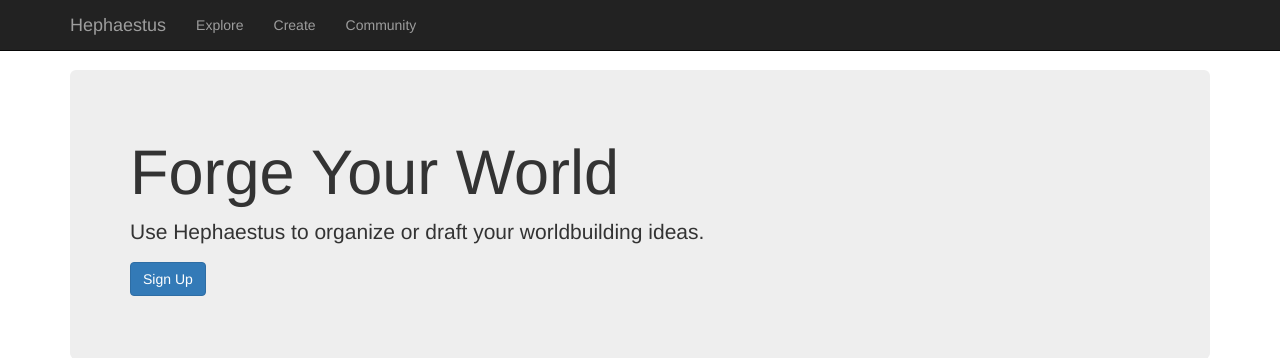
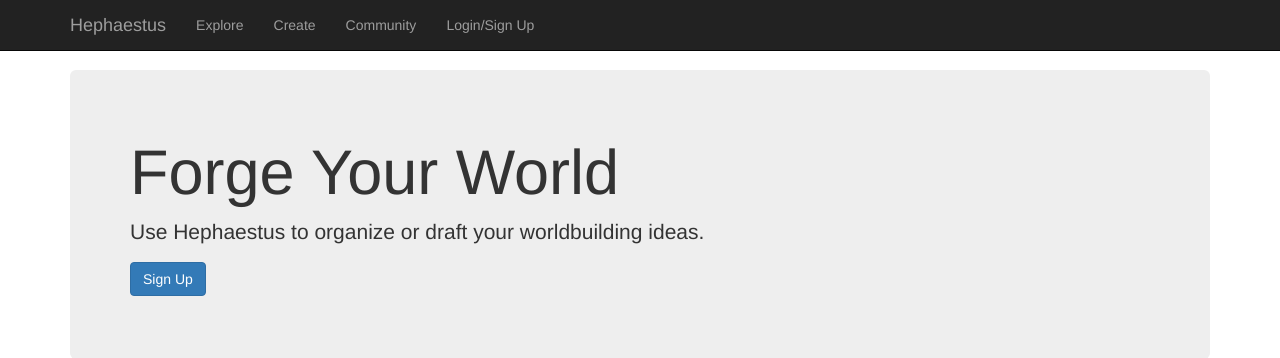
Before and after one commit to hrmay/hephaestus, a Flask app: page / in a window 1280 px wide. Shown: the top 358 px of the page. Run offline with Flask 2, Linux system fonts and the light colour scheme; grey boxes labelled with a size stand in for pictures from a placeholder-image service; some libraries are stand-ins or nearby versions.

Commit message:
Added login button

```diff
--- a/templates/layout.html
+++ b/templates/layout.html
@@ -64,6 +64,9 @@ Main layout file for Flask; based on Bare by Start Bootstrap
                     <li>
                         <a href="#">Community</a> <!-- Users, discussion topics, recent comments, etc. -->
                     </li>
+                    <li>
+                        <a href="#">Login/Sign Up</a>
+                    </li>
                 </ul>
             </div>
             <!-- /.navbar-collapse -->
```
